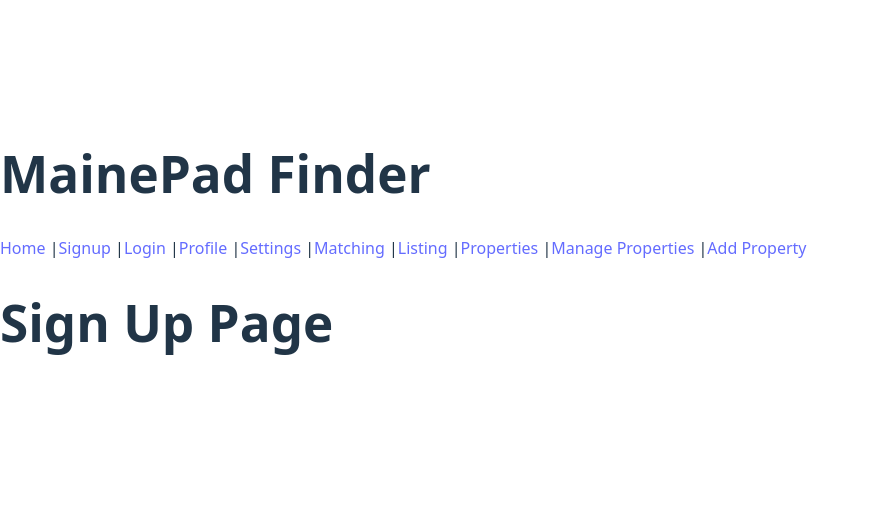
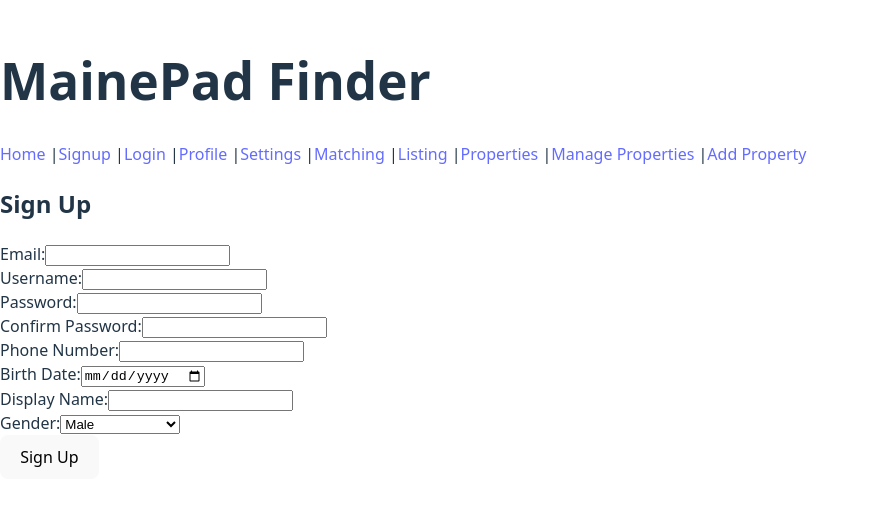
Before and after one commit to TheHylianLegend/MainePad-Finder, a React app in the folder mainepadfinder-app/frontend/: page /signup in a window 1280 px wide. Shown: the part 152-658 px from the top of the page, without its empty margins (0-869 px from the left). Built offline with nearby package versions, Linux system fonts and the light colour scheme; no server answers; the HTML template or start-up script is replaced by a standard one.

Commit message:
Updated SignUp.jsx with form functionality

```diff
--- a/mainepadfinder-app/frontend/src/pages/SignUp.jsx
+++ b/mainepadfinder-app/frontend/src/pages/SignUp.jsx
@@ -1,7 +1,102 @@
+import { useState } from "react";
+import { useNavigate } from "react-router-dom";
+
 export default function SignUp() {
+  const [email, setEmail] = useState("");
+  const [username, setUsername] = useState("");
+  const [password, setPassword] = useState("");
+  const [confirmPassword, setConfirmPassword] = useState("");
+  const [phoneNumber, setPhoneNumber] = useState("");
+  const [birthDate, setBirthDate] = useState("");
+  const [displayName, setDisplayName] = useState("");
+  const [gender, setGender] = useState("M");
+  const [error, setError] = useState("");
+  const navigate = useNavigate();
+
+
+  const handleSubmit = async (e) => {
+    e.preventDefault();
+
+    if (password != confirmPassword) {
+      setError("Passwords do not match")
+      return;
+    }
+
+    try {
+      const response = await fetch ("http://127.0.0.1:5000/api/signup", {
+        method: "POST",
+        headers: {
+          "Content-Type": "application/json",
+        },
+        body: JSON.stringify({ email, username, password, displayName, gender, phoneNumber, birthDate}),
+      });
+
+      const data = await response.json();
+
+      if (response.ok) {
+        navigate("/login");
+      } else {
+        setError(data.error || "Signup failed");
+      }
+    } catch (err) {
+      setError("Network error");
+    }
+  }
+
   return (
     <div>
-      <h1>Sign Up Page</h1>
+      <h2>Sign Up</h2>
+      {error && <p style={{color: "red"}}>{error}</p>}
+      <form onSubmit={handleSubmit}>
+        <div>
+          <label>Email:</label>
+          <input type="email" value={email} onChange={(e) => setEmail(e.target.value)} required />
+        </div>
+
+        <div>
+          <label>Username:</label>
+          <input type="text" value={username} onChange={(e) => setUsername(e.target.value)} required />
+        </div>
+
+        <div>
+          <label>Password:</label>
+          <input type="password" value={password} onChange={(e) => setPassword(e.target.value)} required />
+        </div>
+
+        <div>
+          <label>Confirm Password:</label>
+          <input type="password" value={confirmPassword} onChange={(e) => setConfirmPassword(e.target.value)} required />
+        </div>
+
+        <div>
+          <label>Phone Number:</label>
+          <input type="tel" value={phoneNumber} onChange={(e) => setPhoneNumber(e.target.value)} required />
+        </div>
+
+        <div>
+          <label>Birth Date:</label>
+          <input type="date" value={birthDate} onChange={(e) => setPhoneNumber(e.target.value)} required />
+        </div>
+
+        <div>
+          <label>Display Name:</label>
+          <input type="text" value={displayName} onChange={(e) => setDisplayName(e.target.value)} required />
+        </div>
+
+        <div>
+          <label>Gender:</label>
+          <select value={gender} onChange={(e) => setGender(e.target.value)} required >
+            <option value="M">Male</option>
+            <option value="F">Female</option>
+            <option value="X">Other</option>
+            <option value="?">Prefer not to say</option>
+          </select>
+        </div>
+
+        <button type="submit">
+          Sign Up
+        </button>
+      </form>
     </div>
   );
 }
```
Also changed, not shown: 1 other file (tests, documents, lock files or other folders).
